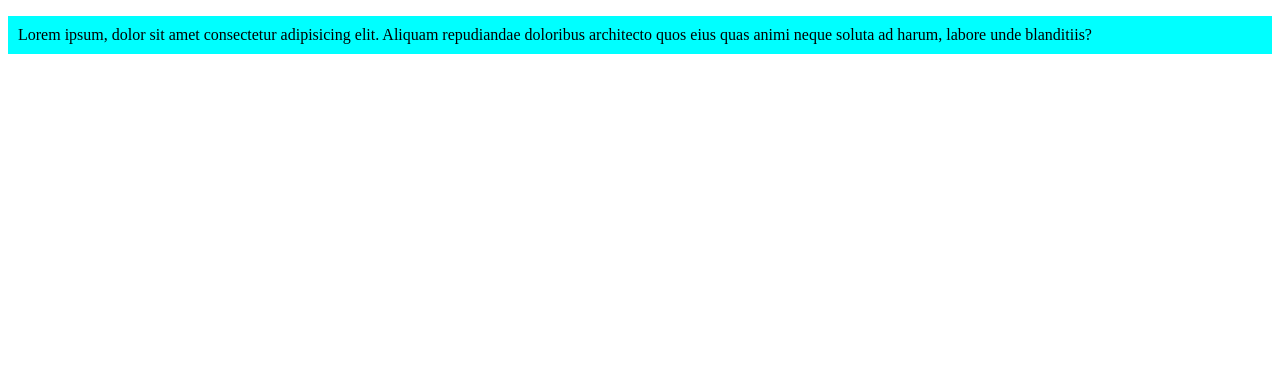
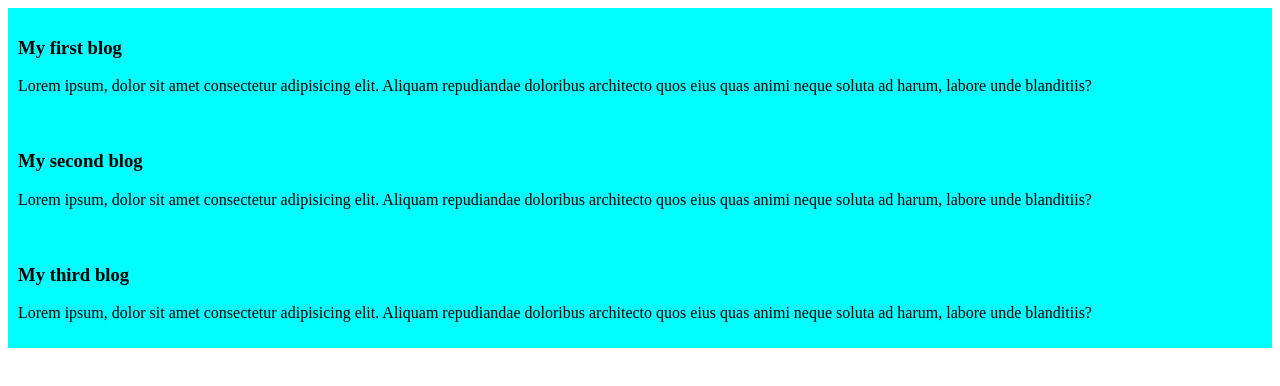
Before and after one commit to 1234-f/Blockchain, a plain HTML site: page Index.html in a window 1280 px wide. Drawn offline with Linux system fonts and the light colour scheme.

Commit message:
added the sond and the third blog

```diff
--- a/Index.html
+++ b/Index.html
@@ -1,12 +1,29 @@
 <!DOCTYPE html>
 <html lang="en">
+
 <head>
     <meta charset="UTF-8">
     <meta name="viewport" content="width=device-width, initial-scale=1.0">
     <title>First website</title>
     <link rel="stylesheet" href="Styles/Styles.css">
 </head>
+
 <body>
-    <p>Lorem ipsum, dolor sit amet consectetur adipisicing elit. Aliquam repudiandae doloribus architecto quos eius quas animi neque soluta ad harum, labore unde blanditiis?</p>
+    <div>
+        <h3>My first blog</h3>
+        <p>Lorem ipsum, dolor sit amet consectetur adipisicing elit. Aliquam repudiandae doloribus architecto quos eius
+            quas animi neque soluta ad harum, labore unde blanditiis?</p>
+    </div>
+    <div>
+        <h3>My second blog</h3>
+        <p>Lorem ipsum, dolor sit amet consectetur adipisicing elit. Aliquam repudiandae doloribus architecto quos eius
+            quas animi neque soluta ad harum, labore unde blanditiis?</p>
+    </div>
+    <div>
+        <h3>My third blog</h3>
+        <p>Lorem ipsum, dolor sit amet consectetur adipisicing elit. Aliquam repudiandae doloribus architecto quos eius
+            quas animi neque soluta ad harum, labore unde blanditiis?</p>
+    </div>
 </body>
+
 </html>
--- a/Styles/Styles.css
+++ b/Styles/Styles.css
@@ -1,4 +1,4 @@
-p{
+div{
     background-color: aqua;
     padding: 10px;
 }
```
